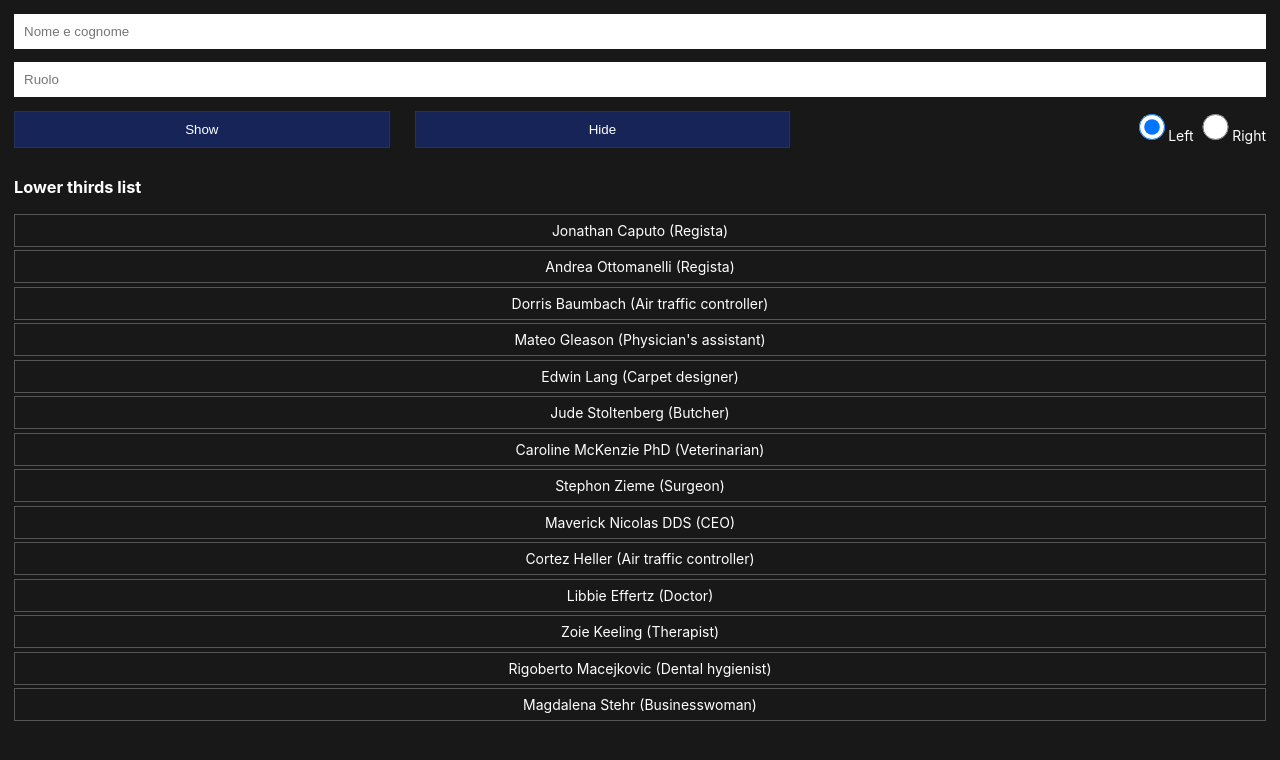
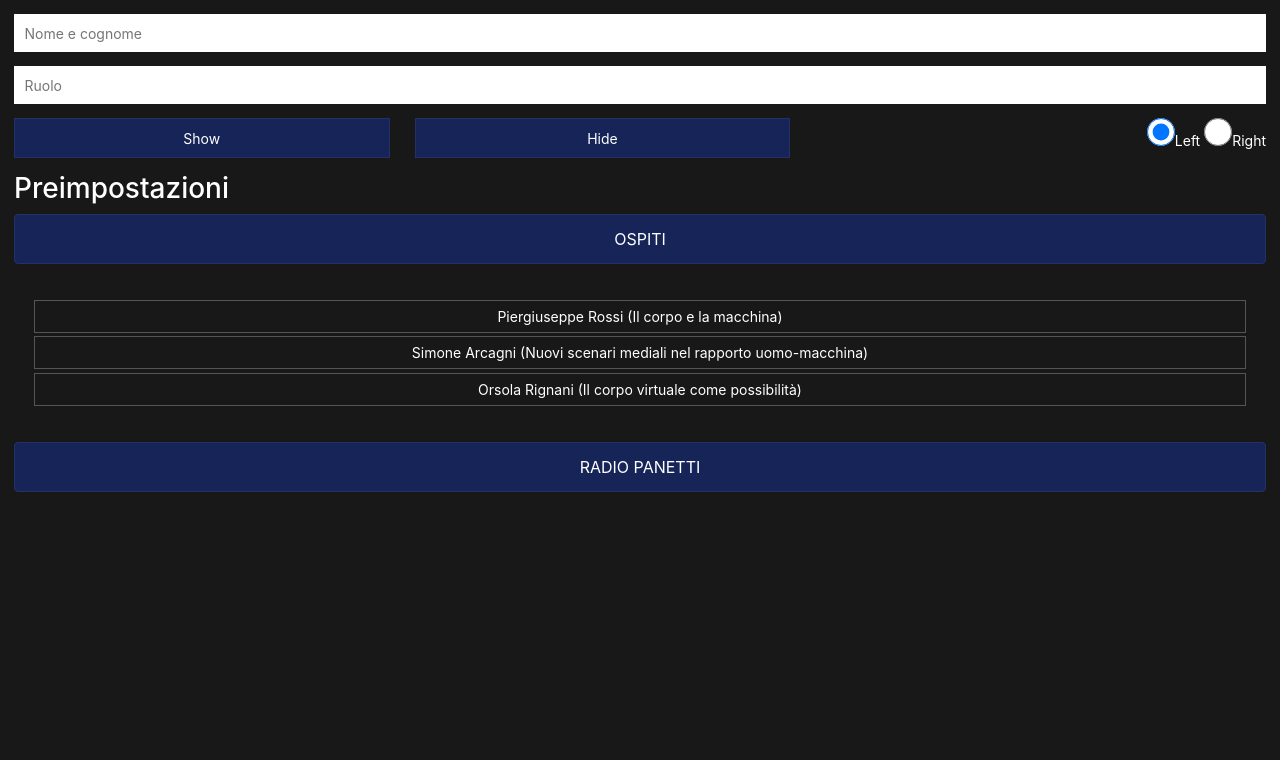
Before and after one commit to Jonnycp/overlay-controller, a plain HTML site: page lower-thirds/control-panel.html in a window 1280 px wide. Drawn offline with nearby package versions, Linux system fonts and the light colour scheme.

Commit message:
Update for 14.07 live

```diff
--- a/lower-thirds/control-panel.html
+++ b/lower-thirds/control-panel.html
@@ -1,6 +1,7 @@
 <!DOCTYPE html>
 <html lang="en">
   <head>
+    <link rel="stylesheet" href="https://maxcdn.bootstrapcdn.com/bootstrap/4.0.0/css/bootstrap.min.css" integrity="sha384-Gn5384xqQ1aoWXA+058RXPxPg6fy4IWvTNh0E263XmFcJlSAwiGgFAW/dAiS6JXm" crossorigin="anonymous">
     <meta charset="utf-8">
 	<meta name="viewport" content="width=device-width, minimum-scale=1.0, maximum-scale=1.0, user-scalable=0">
 	<meta http-equiv="X-UA-Compatible" content="IE=edge,chrome=1" />
@@ -24,23 +25,40 @@
 </div>
 	</div>
 	<div class="panel-bottom">
-		<h3>Lower thirds list</h3>
-		<ul id="predefined">
-			<li><div class="name">Jonathan Caputo</div><div class="function">Regista</div></li>
-			<li><div class="name">Andrea Ottomanelli</div><div class="function">Regista</div></li>
-			<li><div class="name">Dorris Baumbach</div><div class="function">Air traffic controller</div></li>
-			<li><div class="name">Mateo Gleason</div><div class="function">Physician's assistant</div></li>
-			<li><div class="name">Edwin Lang</div><div class="function">Carpet designer</div></li>
-			<li><div class="name">Jude Stoltenberg</div><div class="function">Butcher</div></li>
-			<li><div class="name">Caroline McKenzie PhD</div><div class="function">Veterinarian</div></li>
-			<li><div class="name">Stephon Zieme</div><div class="function">Surgeon</div></li>
-			<li><div class="name">Maverick Nicolas DDS</div><div class="function">CEO</div></li>
-			<li><div class="name">Cortez Heller</div><div class="function">Air traffic controller</div></li>
-			<li><div class="name">Libbie Effertz</div><div class="function">Doctor</div></li>
-			<li><div class="name">Zoie Keeling</div><div class="function">Therapist</div></li>
-			<li><div class="name">Rigoberto Macejkovic</div><div class="function">Dental hygienist</div></li>
-			<li><div class="name">Magdalena Stehr</div><div class="function">Businesswoman</div></li>
-		</ul>
+		<h3>Preimpostazioni</h3>
+  <div id="accordion">
+    <div>
+      <h5 class="mb-0">
+        <button class="btn btn-link collapsed" data-toggle="collapse" data-target="#collapseOne" aria-expanded="false" aria-controls="collapseOne">
+          OSPITI
+        </button>
+      </h5>
+      <div id="collapseOne" class="collapse show" aria-labelledby="headingOne" data-parent="#accordion" style="">
+      <div class="card-body">
+        <ul id="predefined">
+    			<li><div class="name">Piergiuseppe Rossi</div><div class="function">Il corpo e la macchina</div></li>
+    			<li><div class="name">Simone Arcagni</div><div class="function">Nuovi scenari mediali nel rapporto uomo-macchina</div></li>
+    			<li><div class="name">Orsola Rignani</div><div class="function">Il corpo virtuale come possibilità</div></li>
+    		</ul>
+      </div>
+    </div>
+  </div>
+  <div>
+  <h5 class="mb-0">
+        <button class="btn btn-link collapsed" data-toggle="collapse" data-target="#collapseTwo" aria-expanded="false" aria-controls="collapseTwo">
+          RADIO PANETTI
+        </button>
+      </h5><div id="collapseTwo" class="collapse" aria-labelledby="headingTwo" data-parent="#accordion" style="">
+      <div class="card-body">
+        <ul id="predefined">
+    			<li><div class="name">Jonathan Caputo</div><div class="function">Regista</div></li>
+    			<li><div class="name">Andrea Ottomanelli</div><div class="function">Regista</div></li>
+    		</ul>
+      </div>
+    </div>
+  </div>
+</div>
+
 	<div>
 
 	<script>
@@ -64,6 +82,9 @@
 			bc.postMessage('|||animateOut'); /* send - only last parameter*/
 		}
 	</script>
+  <script src="https://code.jquery.com/jquery-3.2.1.slim.min.js" integrity="sha384-KJ3o2DKtIkvYIK3UENzmM7KCkRr/rE9/Qpg6aAZGJwFDMVNA/GpGFF93hXpG5KkN" crossorigin="anonymous"></script>
+  <script src="https://cdnjs.cloudflare.com/ajax/libs/popper.js/1.12.9/umd/popper.min.js" integrity="sha384-ApNbgh9B+Y1QKtv3Rn7W3mgPxhU9K/ScQsAP7hUibX39j7fakFPskvXusvfa0b4Q" crossorigin="anonymous"></script>
+  <script src="https://maxcdn.bootstrapcdn.com/bootstrap/4.0.0/js/bootstrap.min.js" integrity="sha384-JZR6Spejh4U02d8jOt6vLEHfe/JQGiRRSQQxSfFWpi1MquVdAyjUar5+76PVCmYl" crossorigin="anonymous"></script>
 
   </body>
 </html>
```
